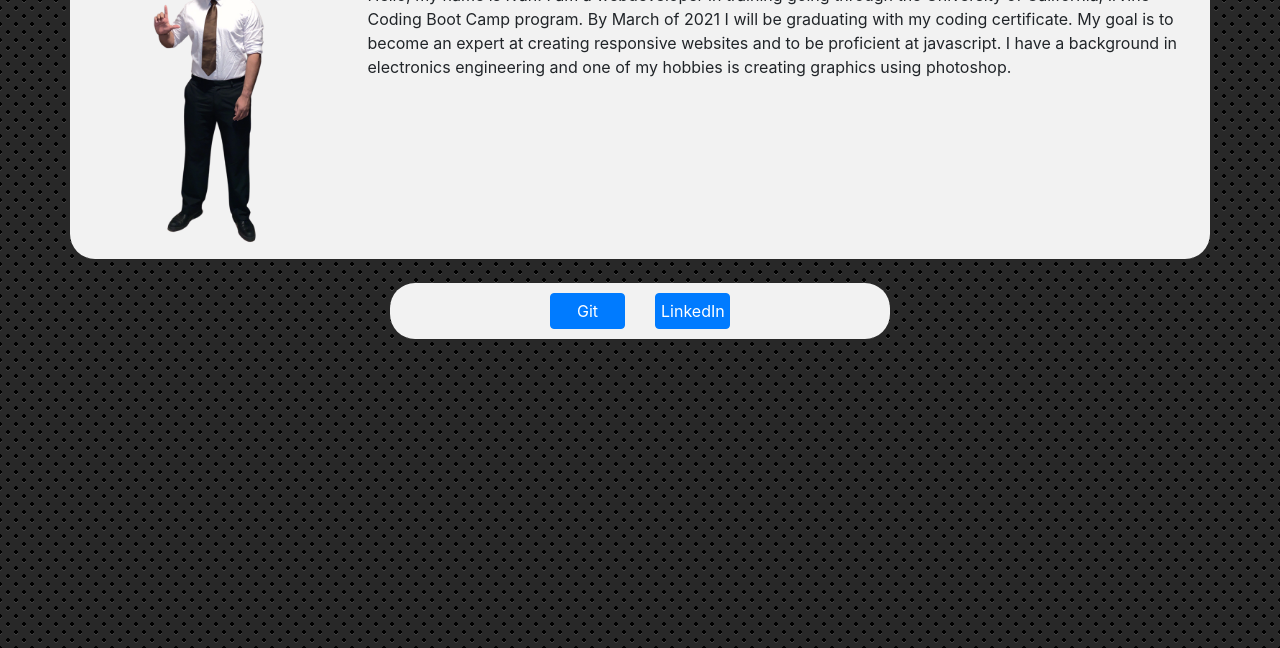
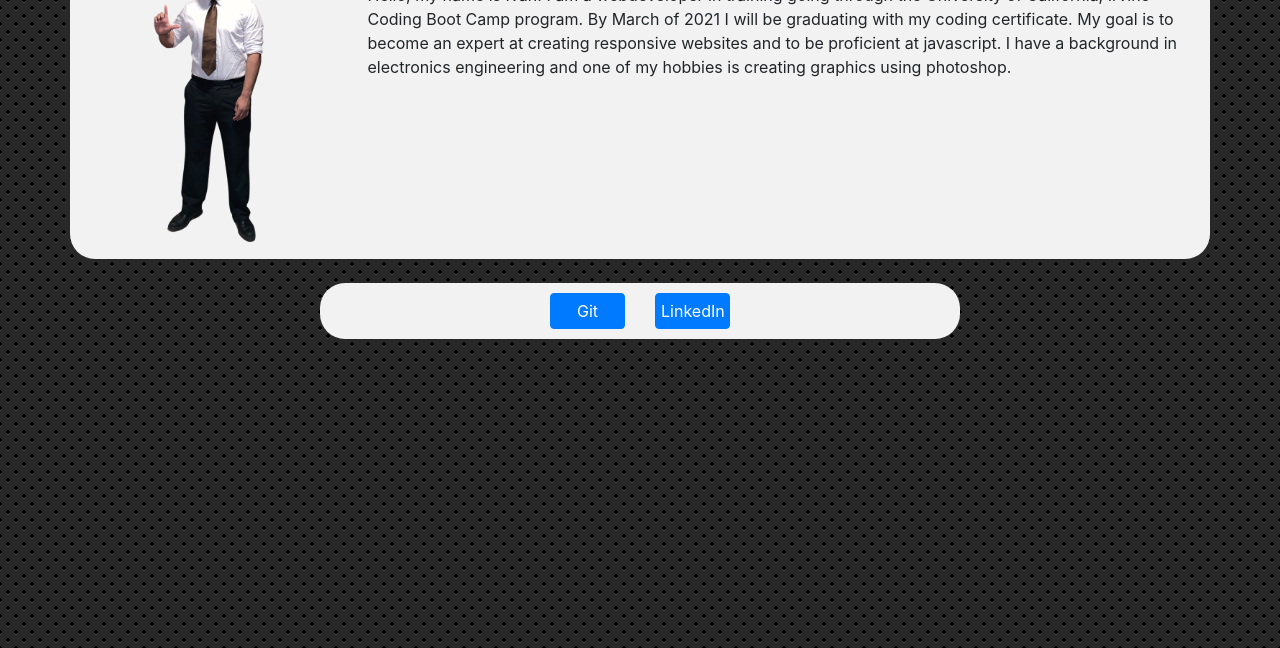
Before and after one commit to ifsilvar/Homework2, a plain HTML site: page index.html in a window 1280 px wide. Shown: the part 152-800 px from the top of the page. Drawn offline with nearby package versions, Linux system fonts and the light colour scheme.

Commit message:
fixed footer width

```diff
--- a/index.html
+++ b/index.html
@@ -29,15 +29,16 @@
         }
 
         #links1{
-            width: 500px;
-            background-color: #f2f2f2;
+            width: null;
+            border-radius: 25px;
+            background-color:#f2f2f2;
+            padding: 10px;
         }
 
         .my-button {
             width:75px;
             padding:5px;
         }
-
     </style>
     </head>
 
@@ -81,9 +82,9 @@
         </div>
     </div>
     <br>
-    <div class="container justify-content-around d-flex align-items-center" id="links1">
-            <div class="row" id="row2">
-                <div class="col-6  d-flex align-items-center">
+    <div class="container w-50 justify-content-around d-flex align-items-center" id="links1">
+            <div class="row">
+                <div class="col-6">
                     <a class="btn btn-primary my-button" href="https://github.com/ifsilvar" role="button">Git</a>
                 </div>
                 <div class="col-6">
@@ -91,6 +92,7 @@
                 </div>
             </div>
     </div>
+    <br>
 
 <!-- JS, Popper.js, and jQuery -->
 <script src="https://code.jquery.com/jquery-3.5.1.slim.min.js" integrity="sha384-DfXdz2htPH0lsSSs5nCTpuj/zy4C+OGpamoFVy38MVBnE+IbbVYUew+OrCXaRkfj" crossorigin="anonymous"></script>
```
